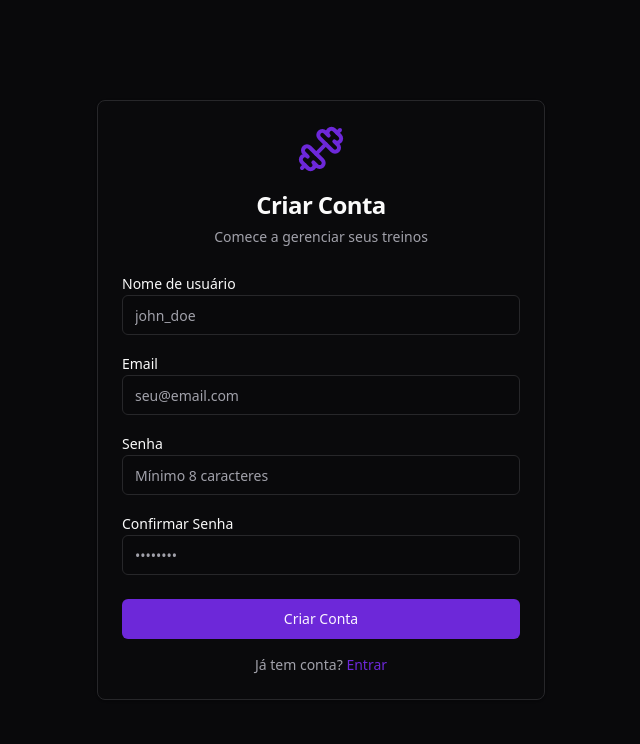
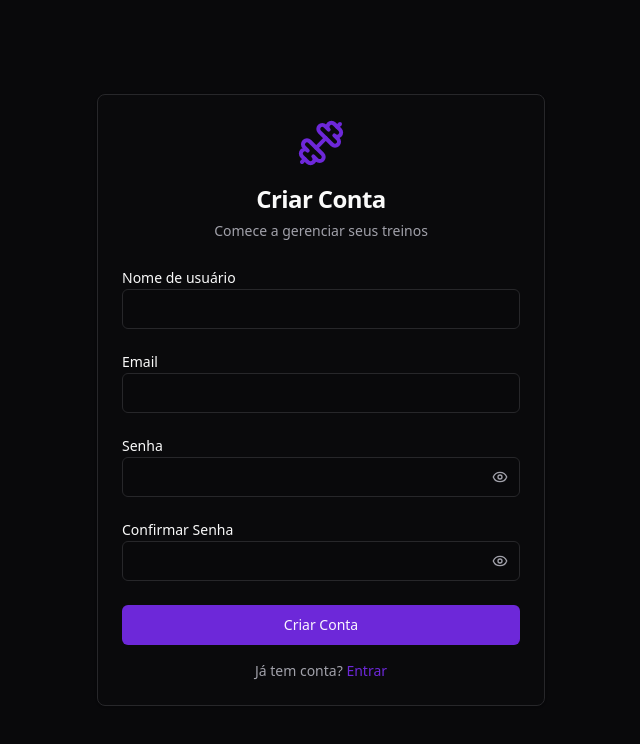
Before and after one commit to matheuscoutinhoo/Bulkio, a React (Vite) app in the folder frontend/: page /register in a window 1280 px wide. Shown: the top 744 px of the page, without its empty margins (319-959 px from the left). Built offline with nearby package versions, Linux system fonts and the light colour scheme.

Commit message:
ui: improve login/register form styling
- Increase label-to-field spacing (space-y-2 -> space-y-3)
- Reduce input focus ring (ring-2 -> ring-1) for subtler highlight
- Add password visibility toggle with Eye/EyeOff icons
- Remove placeholder text from all inputs

```diff
--- a/frontend/src/components/ui/input.tsx
+++ b/frontend/src/components/ui/input.tsx
@@ -12,7 +12,7 @@ const Input = React.forwardRef<HTMLInputElement, InputProps>(
                'flex h-10 w-full rounded-md border border-input bg-background px-3 py-2 text-sm',
                'ring-offset-background file:border-0 file:bg-transparent file:text-sm file:font-medium',
                'placeholder:text-muted-foreground',
-               'focus-visible:outline-none focus-visible:ring-2 focus-visible:ring-ring focus-visible:ring-offset-2',
+               'focus-visible:outline-none focus-visible:ring-1 focus-visible:ring-ring focus-visible:ring-offset-1',
                'disabled:cursor-not-allowed disabled:opacity-50',
                className,
             )}
--- a/frontend/src/pages/LoginPage.tsx
+++ b/frontend/src/pages/LoginPage.tsx
@@ -9,7 +9,7 @@ import { Button } from '@/components/ui/button';
 import { Input } from '@/components/ui/input';
 import { Label } from '@/components/ui/label';
 import { Card, CardContent, CardDescription, CardFooter, CardHeader, CardTitle } from '@/components/ui/card';
-import { Dumbbell } from 'lucide-react';
+import { Dumbbell, Eye, EyeOff } from 'lucide-react';
 
 const loginSchema = z.object({
    email: z.string().email('Email inválido'),
@@ -22,6 +22,7 @@ export default function LoginPage() {
    const navigate = useNavigate();
    const setAuth = useAuthStore((s) => s.setAuth);
    const [error, setError] = useState('');
+   const [showPassword, setShowPassword] = useState(false);
 
    const { register, handleSubmit, formState: { errors, isSubmitting } } = useForm<LoginForm>({
       resolver: zodResolver(loginSchema),
@@ -50,20 +51,30 @@ export default function LoginPage() {
                <CardDescription>Entre na sua conta para continuar</CardDescription>
             </CardHeader>
             <form onSubmit={handleSubmit(onSubmit)}>
-               <CardContent className="space-y-4">
+               <CardContent className="space-y-5">
                   {error && (
                      <div className="bg-destructive/10 text-destructive text-sm p-3 rounded-md">
                         {error}
                      </div>
                   )}
-                  <div className="space-y-2">
+                  <div className="space-y-3">
                      <Label htmlFor="email">Email</Label>
-                     <Input id="email" type="email" placeholder="seu@email.com" {...register('email')} />
+                     <Input id="email" type="email" {...register('email')} />
                      {errors.email && <p className="text-destructive text-sm">{errors.email.message}</p>}
                   </div>
-                  <div className="space-y-2">
+                  <div className="space-y-3">
                      <Label htmlFor="password">Senha</Label>
-                     <Input id="password" type="password" placeholder="••••••••" {...register('password')} />
+                     <div className="relative">
+                        <Input id="password" type={showPassword ? 'text' : 'password'} className="pr-10" {...register('password')} />
+                        <button
+                           type="button"
+                           onClick={() => setShowPassword(!showPassword)}
+                           className="absolute right-3 top-1/2 -translate-y-1/2 text-muted-foreground hover:text-foreground transition-colors"
+                           tabIndex={-1}
+                        >
+                           {showPassword ? <EyeOff className="h-4 w-4" /> : <Eye className="h-4 w-4" />}
+                        </button>
+                     </div>
                      {errors.password && <p className="text-destructive text-sm">{errors.password.message}</p>}
                   </div>
                </CardContent>
--- a/frontend/src/pages/RegisterPage.tsx
+++ b/frontend/src/pages/RegisterPage.tsx
@@ -9,7 +9,7 @@ import { Button } from '@/components/ui/button';
 import { Input } from '@/components/ui/input';
 import { Label } from '@/components/ui/label';
 import { Card, CardContent, CardDescription, CardFooter, CardHeader, CardTitle } from '@/components/ui/card';
-import { Dumbbell } from 'lucide-react';
+import { Dumbbell, Eye, EyeOff } from 'lucide-react';
 
 const registerSchema = z.object({
    username: z
@@ -31,6 +31,8 @@ export default function RegisterPage() {
    const navigate = useNavigate();
    const setAuth = useAuthStore((s) => s.setAuth);
    const [error, setError] = useState('');
+   const [showPassword, setShowPassword] = useState(false);
+   const [showConfirmPassword, setShowConfirmPassword] = useState(false);
 
    const { register, handleSubmit, formState: { errors, isSubmitting } } = useForm<RegisterForm>({
       resolver: zodResolver(registerSchema),
@@ -63,30 +65,50 @@ export default function RegisterPage() {
                <CardDescription>Comece a gerenciar seus treinos</CardDescription>
             </CardHeader>
             <form onSubmit={handleSubmit(onSubmit)}>
-               <CardContent className="space-y-4">
+               <CardContent className="space-y-5">
                   {error && (
                      <div className="bg-destructive/10 text-destructive text-sm p-3 rounded-md">
                         {error}
                      </div>
                   )}
-                  <div className="space-y-2">
+                  <div className="space-y-3">
                      <Label htmlFor="username">Nome de usuário</Label>
-                     <Input id="username" placeholder="john_doe" {...register('username')} />
+                     <Input id="username" {...register('username')} />
                      {errors.username && <p className="text-destructive text-sm">{errors.username.message}</p>}
                   </div>
-                  <div className="space-y-2">
+                  <div className="space-y-3">
                      <Label htmlFor="email">Email</Label>
-                     <Input id="email" type="email" placeholder="seu@email.com" {...register('email')} />
+                     <Input id="email" type="email" {...register('email')} />
                      {errors.email && <p className="text-destructive text-sm">{errors.email.message}</p>}
                   </div>
-                  <div className="space-y-2">
+                  <div className="space-y-3">
                      <Label htmlFor="password">Senha</Label>
-                     <Input id="password" type="password" placeholder="Mínimo 8 caracteres" {...register('password')} />
+                     <div className="relative">
+                        <Input id="password" type={showPassword ? 'text' : 'password'} className="pr-10" {...register('password')} />
+                        <button
+                           type="button"
+                           onClick={() => setShowPassword(!showPassword)}
+                           className="absolute right-3 top-1/2 -translate-y-1/2 text-muted-foreground hover:text-foreground transition-colors"
+                           tabIndex={-1}
+                        >
+                           {showPassword ? <EyeOff className="h-4 w-4" /> : <Eye className="h-4 w-4" />}
+                        </button>
+                     </div>
                      {errors.password && <p className="text-destructive text-sm">{errors.password.message}</p>}
                   </div>
-                  <div className="space-y-2">
+                  <div className="space-y-3">
                      <Label htmlFor="confirmPassword">Confirmar Senha</Label>
-                     <Input id="confirmPassword" type="password" placeholder="••••••••" {...register('confirmPassword')} />
+                     <div className="relative">
+                        <Input id="confirmPassword" type={showConfirmPassword ? 'text' : 'password'} className="pr-10" {...register('confirmPassword')} />
+                        <button
+                           type="button"
+                           onClick={() => setShowConfirmPassword(!showConfirmPassword)}
+                           className="absolute right-3 top-1/2 -translate-y-1/2 text-muted-foreground hover:text-foreground transition-colors"
+                           tabIndex={-1}
+                        >
+                           {showConfirmPassword ? <EyeOff className="h-4 w-4" /> : <Eye className="h-4 w-4" />}
+                        </button>
+                     </div>
                      {errors.confirmPassword && <p className="text-destructive text-sm">{errors.confirmPassword.message}</p>}
                   </div>
                </CardContent>
```
